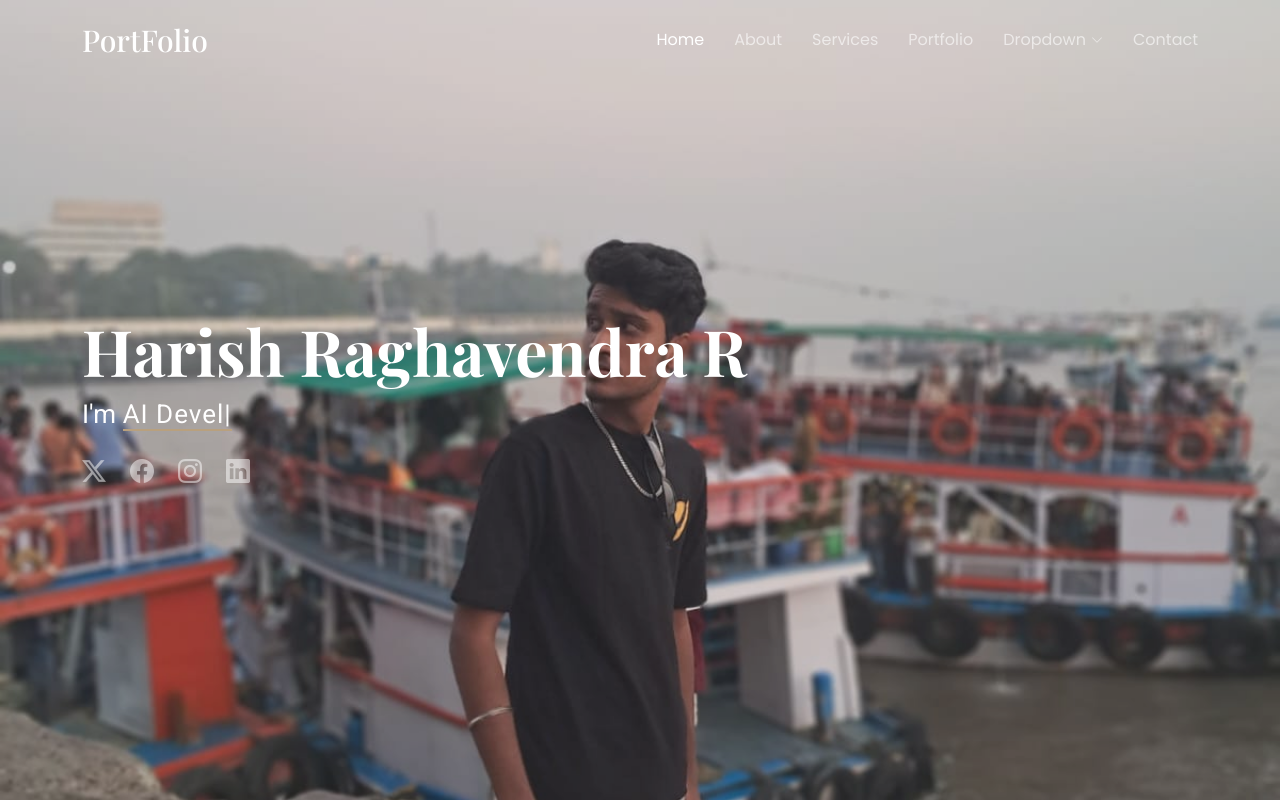
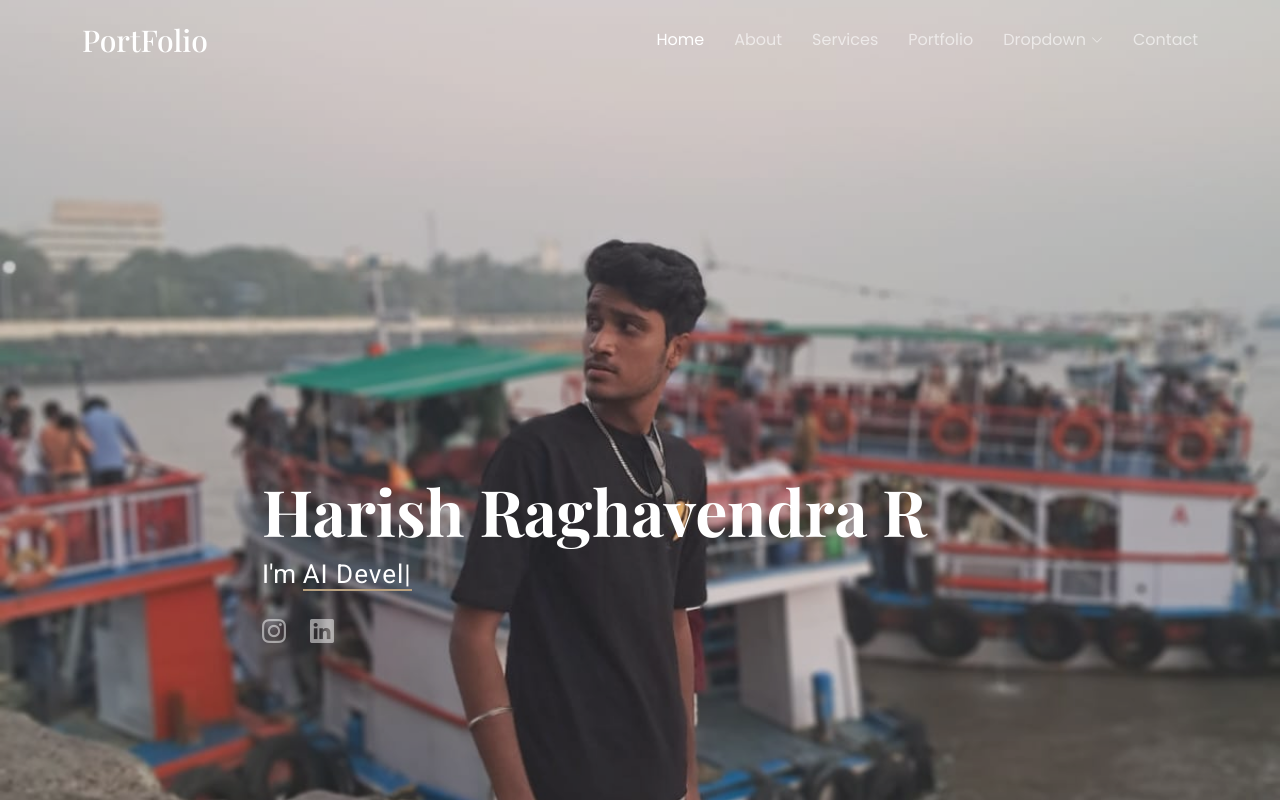
Before and after one commit to harish015/Harish-Portfolio, a plain HTML site: page index.html in a window 1280 px wide. Shown: the top 802 px of the page. Drawn offline with nearby package versions, Linux system fonts and the light colour scheme; a web font is replaced by a local one.

Commit message:
aligned the name

```diff
--- a/index.html
+++ b/index.html
@@ -57,13 +57,13 @@
             <ul>
               <li><a href="#">Dropdown 1</a></li>
               <li class="dropdown"><a href="#"><span>Deep Dropdown</span> <i class="bi bi-chevron-down toggle-dropdown"></i></a>
-                <ul>
+                <!-- <ul>
                   <li><a href="#">Deep Dropdown 1</a></li>
                   <li><a href="#">Deep Dropdown 2</a></li>
                   <li><a href="#">Deep Dropdown 3</a></li>
                   <li><a href="#">Deep Dropdown 4</a></li>
                   <li><a href="#">Deep Dropdown 5</a></li>
-                </ul>
+                </ul> -->
               </li>
               <li><a href="#">Dropdown 2</a></li>
               <li><a href="#">Dropdown 3</a></li>
@@ -85,12 +85,12 @@
 
       <img src="./IMG-20240106-WA0014.jpg" alt="" data-aos="fade-in">
 
-      <div class="container" data-aos="fade-up" data-aos-delay="100">
+      <div class="container" data-aos="fade-up" data-aos-delay="100" style="padding-top: 25%; padding-left:15%;">
         <h2>Harish Raghavendra R<br></h2>
         <p>I'm <span class="typed" data-typed-items="Data Analyst, AI Developer, Designer , Photographer">Freelancer</span></p>
         <div class="social-links">
-          <a href="#"><i class="bi bi-twitter-x"></i></a>
-          <a href="#"><i class="bi bi-facebook"></i></a>
+          <!-- <a href="#"><i class="bi bi-twitter-x"></i></a> -->
+          <!-- <a href="#"><i class="bi bi-facebook"></i></a> -->
           <a href="https://www.instagram.com/_harishr/profilecard/?igsh=MXZobjg0bmc1aDlmeQ=="><i class="bi bi-instagram"></i></a>
           <a href="https://www.linkedin.com/in/harish-r-harry091104?utm_source=share&utm_campaign=share_via&utm_content=profile&utm_medium=android_app"><i class="bi bi-linkedin"></i></a>
         </div>
```
